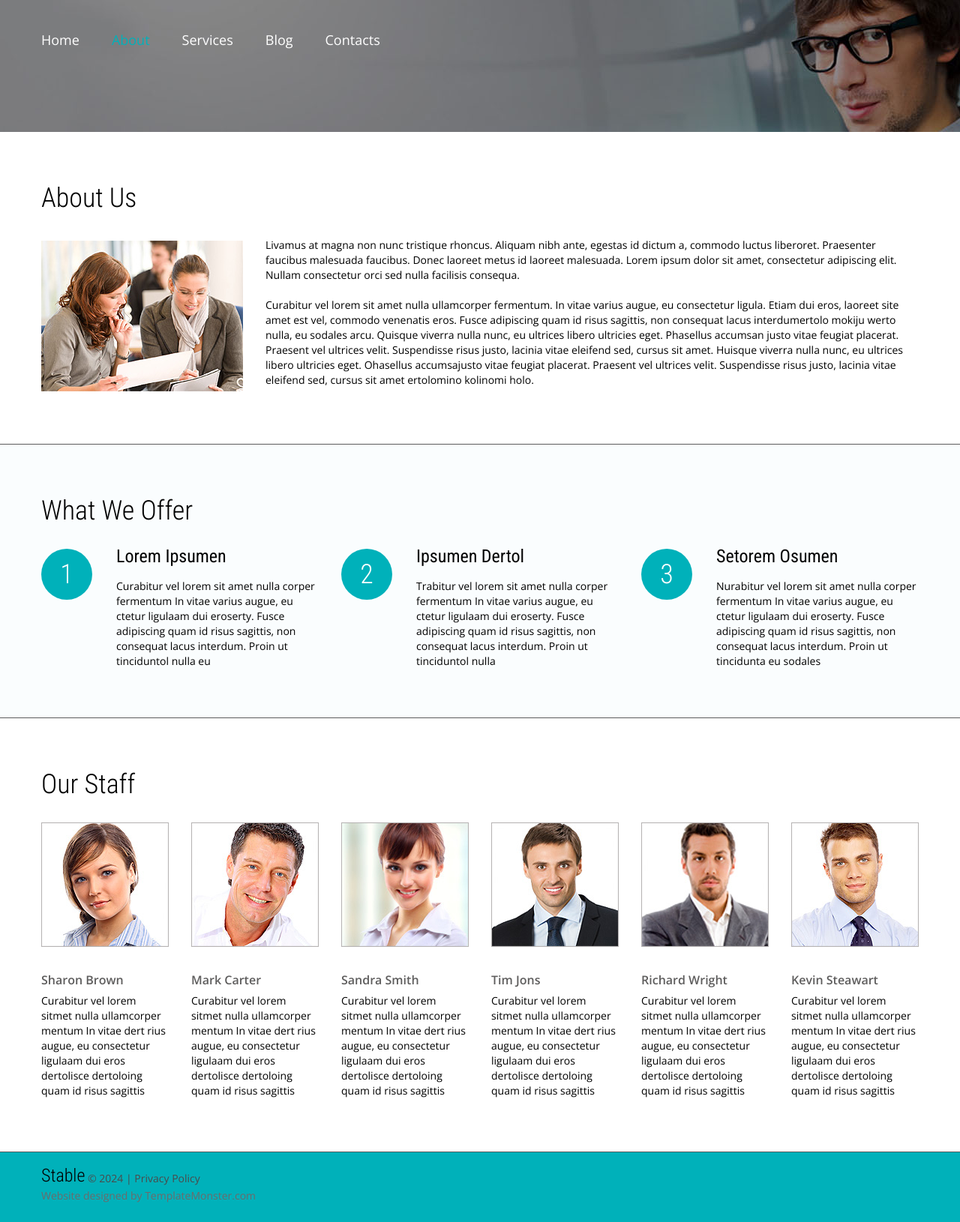
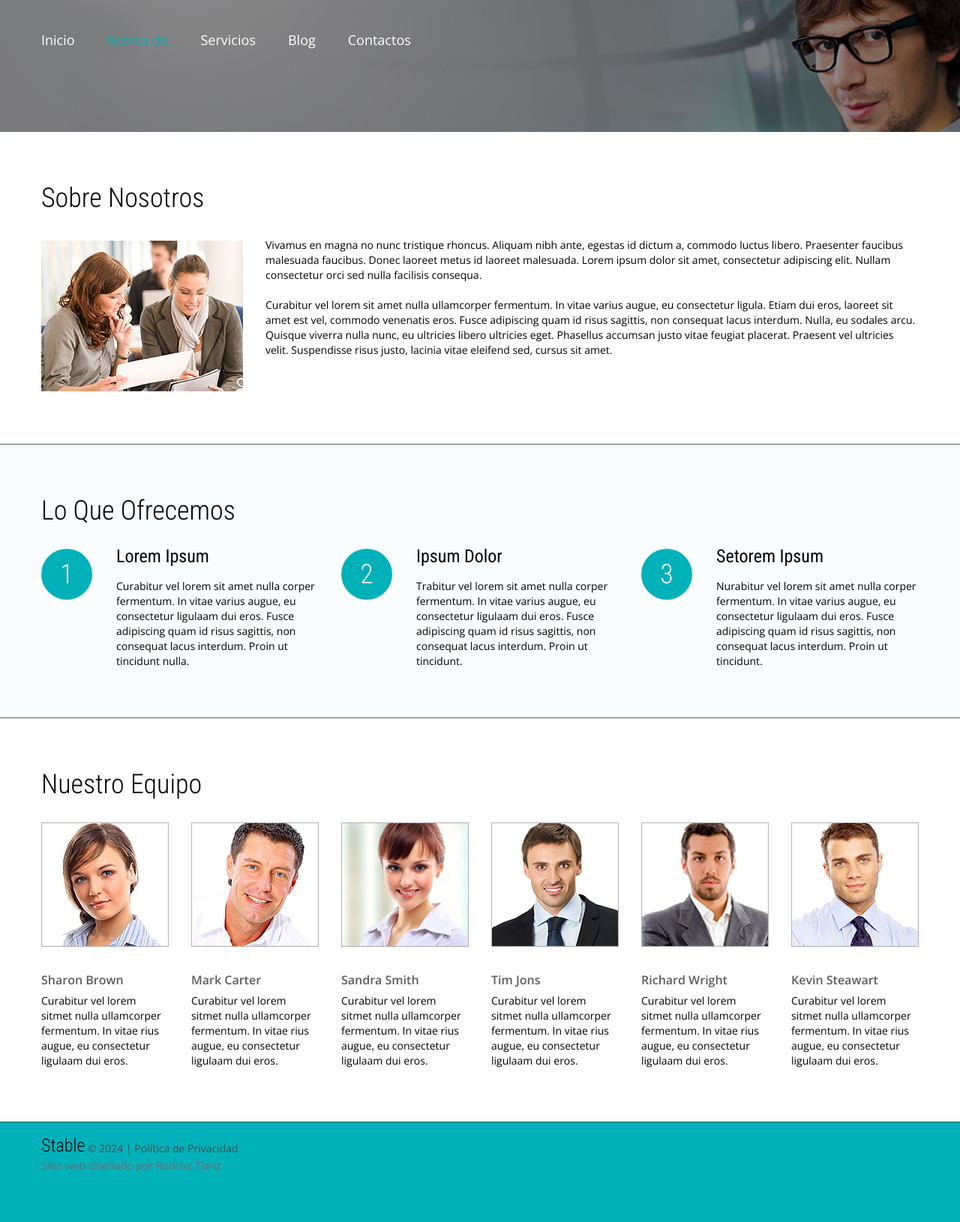
Before and after one commit to rodrixc982/CRISFTW-TELECOMUNICACIONES, a plain HTML site: page about.html in a window 1280 px wide. Shown: the part 88-1718 px from the top of the page at 75% size. After the commit the page ends 1678 px from the top, so only its background shows below. Drawn offline with nearby package versions, Linux system fonts and the light colour scheme.

Commit message:
Actualización de about.html

```diff
--- a/about.html
+++ b/about.html
@@ -1,7 +1,7 @@
 <!DOCTYPE html>
-<html lang="en">
+<html lang="es">
 <head>
-<title>About</title>
+<title>Acerca de</title>
 <meta charset="utf-8">
 <meta name="format-detection" content="telephone=no" />
 <link rel="icon" href="images/favicon.ico">
@@ -25,7 +25,7 @@
 <!--[if lt IE 8]>
  <div style=' clear: both; text-align:center; position: relative;'>
    <a href="http://windows.microsoft.com/en-US/internet-explorer/products/ie/home?ocid=ie6_countdown_bannercode">
-     <img src="http://storage.ie6countdown.com/assets/100/images/banners/warning_bar_0000_us.jpg" border="0" height="42" width="820" alt="You are using an outdated browser. For a faster, safer browsing experience, upgrade for free today." />
+     <img src="http://storage.ie6countdown.com/assets/100/images/banners/warning_bar_0000_us.jpg" border="0" height="42" width="820" alt="Estás utilizando un navegador desactualizado. Para una experiencia de navegación más rápida y segura, actualiza gratis hoy." />
    </a>
 </div>
 <![endif]-->
@@ -44,7 +44,7 @@
       <div class="grid_12 rel">
         <h1>
           <a href="index.html">
-            <img src="images/logo.png" alt="Logo alt">
+            <img src="images/logo.png" alt="Logotipo">
           </a>
         </h1>
       </div>
@@ -52,7 +52,7 @@
   </div>
   <section id="stuck_container">
   <!--==============================
-              Stuck menu
+              Menú fijo
   =================================-->
     <div class="container">
       <div class="row">
@@ -60,11 +60,11 @@
           <div class="navigation ">
             <nav>
               <ul class="sf-menu">
-               <li><a href="index.html">Home</a></li>
-               <li class="current"><a href="about.html">About</a></li>
-               <li><a href="services.html">Services</a></li>
+               <li><a href="index.html">Inicio</a></li>
+               <li class="current"><a href="about.html">Acerca de</a></li>
+               <li><a href="services.html">Servicios</a></li>
                <li><a href="blog.html">Blog</a></li>
-               <li><a href="contacts.html">Contacts</a></li>
+               <li><a href="contacts.html">Contactos</a></li>
              </ul>
             </nav>
             <div class="clear"></div>
@@ -76,17 +76,17 @@
   </section>
 </header>
 <!--=====================
-          Content
+          Contenido
 ======================-->
-<section id="content"><div class="ic">More Website Templates @ TemplateMonster.com - July 28, 2014!</div>
+<section id="content"><div class="ic">Más plantillas de sitios web en TemplateMonster.com - 28 de julio de 2014!</div>
   <div class="container">
     <div class="row">
       <div class="grid_12">
-        <h3>About Us</h3>
+        <h3>Sobre Nosotros</h3>
         <img src="images/page2_img.jpg" alt="" class="img_inner fleft">
         <div class="extra_wrapper">
-          <p class="fwn"><a href="#">Livamus at magna non nunc tristique rhoncus. Aliquam nibh ante, egestas id dictum a, commodo luctus liberoret. Praesenter faucibus malesuada faucibus. Donec laoreet metus id laoreet malesuada. Lorem ipsum dolor sit amet, consectetur adipiscing elit. Nullam consectetur orci sed nulla facilisis consequa. </a></p>
-          Curabitur vel lorem sit amet nulla ullamcorper fermentum. In vitae varius augue, eu consectetur ligula. Etiam dui eros, laoreet site amet est vel, commodo venenatis eros. Fusce adipiscing quam id risus sagittis, non consequat lacus interdumertolo mokiju werto nulla, eu sodales arcu. Quisque viverra nulla nunc, eu ultrices libero ultricies eget. Phasellus accumsan justo vitae feugiat placerat. Praesent vel ultrices velit. Suspendisse risus justo, lacinia vitae eleifend sed, cursus sit amet. Huisque viverra nulla nunc, eu ultrices libero ultricies eget. Ohasellus accumsajusto vitae feugiat placerat. Praesent vel ultrices velit. Suspendisse risus justo, lacinia vitae eleifend sed, cursus sit amet ertolomino kolinomi holo.
+          <p class="fwn"><a href="#">Vivamus en magna no nunc tristique rhoncus. Aliquam nibh ante, egestas id dictum a, commodo luctus libero. Praesenter faucibus malesuada faucibus. Donec laoreet metus id laoreet malesuada. Lorem ipsum dolor sit amet, consectetur adipiscing elit. Nullam consectetur orci sed nulla facilisis consequa.</a></p>
+          Curabitur vel lorem sit amet nulla ullamcorper fermentum. In vitae varius augue, eu consectetur ligula. Etiam dui eros, laoreet sit amet est vel, commodo venenatis eros. Fusce adipiscing quam id risus sagittis, non consequat lacus interdum. Nulla, eu sodales arcu. Quisque viverra nulla nunc, eu ultricies libero ultricies eget. Phasellus accumsan justo vitae feugiat placerat. Praesent vel ultricies velit. Suspendisse risus justo, lacinia vitae eleifend sed, cursus sit amet.
         </div>
       </div>
     </div>
@@ -95,14 +95,14 @@
     <div class="container">
       <div class="row">
         <div class="grid_12">
-          <h3>What We Offer</h3>
+          <h3>Lo Que Ofrecemos</h3>
         </div>
         <div class="grid_4">
           <div class="block-3">
             <div class="count">1</div>
             <div class="extra_wrapper">
-              <div class="text1"><a href="#">Lorem Ipsumen</a></div>
-              Curabitur vel lorem sit amet nulla corper fermentum In vitae varius augue, eu ctetur ligulaam dui eroserty. Fusce adipiscing quam id risus sagittis, non consequat lacus interdum. Proin ut tinciduntol nulla eu
+              <div class="text1"><a href="#">Lorem Ipsum</a></div>
+              Curabitur vel lorem sit amet nulla corper fermentum. In vitae varius augue, eu consectetur ligulaam dui eros. Fusce adipiscing quam id risus sagittis, non consequat lacus interdum. Proin ut tincidunt nulla.
             </div>
           </div>
         </div>
@@ -110,8 +110,8 @@
           <div class="block-3">
             <div class="count">2</div>
             <div class="extra_wrapper">
-              <div class="text1"><a href="#"> Ipsumen Dertol</a></div>
-              Trabitur vel lorem sit amet nulla corper fermentum In vitae varius augue, eu ctetur ligulaam dui eroserty. Fusce adipiscing quam id risus sagittis, non consequat lacus interdum. Proin ut tinciduntol nulla
+              <div class="text1"><a href="#"> Ipsum Dolor</a></div>
+              Trabitur vel lorem sit amet nulla corper fermentum. In vitae varius augue, eu consectetur ligulaam dui eros. Fusce adipiscing quam id risus sagittis, non consequat lacus interdum. Proin ut tincidunt.
             </div>
           </div>
         </div>
@@ -119,8 +119,8 @@
           <div class="block-3">
             <div class="count">3</div>
             <div class="extra_wrapper">
-              <div class="text1"><a href="#">Setorem Osumen</a></div>
-              Nurabitur vel lorem sit amet nulla corper fermentum In vitae varius augue, eu ctetur ligulaam dui eroserty. Fusce adipiscing quam id risus sagittis, non consequat lacus interdum. Proin ut tincidunta eu sodales
+              <div class="text1"><a href="#">Setorem Ipsum</a></div>
+              Nurabitur vel lorem sit amet nulla corper fermentum. In vitae varius augue, eu consectetur ligulaam dui eros. Fusce adipiscing quam id risus sagittis, non consequat lacus interdum. Proin ut tincidunt.
             </div>
           </div>
         </div>
@@ -130,31 +130,31 @@
   <div class="container">
     <div class="row">
       <div class="grid_12">
-        <h3>Our Staff</h3>
+        <h3>Nuestro Equipo</h3>
       </div>
       <div class="grid_2">
         <img src="images/page2_img1.jpg" alt="" class="bord_img">
-        <div class="text2"><a href="#">Sharon Brown</a></div>Curabitur vel lorem sitmet nulla ullamcorper mentum In vitae dert rius augue, eu consectetur ligulaam dui eros dertolisce dertoloing quam id risus sagittis
+        <div class="text2"><a href="#">Sharon Brown</a></div>Curabitur vel lorem sitmet nulla ullamcorper fermentum. In vitae rius augue, eu consectetur ligulaam dui eros.
       </div>
       <div class="grid_2">
         <img src="images/page2_img2.jpg" alt="" class="bord_img">
-        <div class="text2"><a href="#">Mark Carter</a></div>Curabitur vel lorem sitmet nulla ullamcorper mentum In vitae dert rius augue, eu consectetur ligulaam dui eros dertolisce dertoloing quam id risus sagittis
+        <div class="text2"><a href="#">Mark Carter</a></div>Curabitur vel lorem sitmet nulla ullamcorper fermentum. In vitae rius augue, eu consectetur ligulaam dui eros.
       </div>
       <div class="grid_2">
         <img src="images/page2_img3.jpg" alt="" class="bord_img">
-        <div class="text2"><a href="#">Sandra Smith</a></div>Curabitur vel lorem sitmet nulla ullamcorper mentum In vitae dert rius augue, eu consectetur ligulaam dui eros dertolisce dertoloing quam id risus sagittis
+        <div class="text2"><a href="#">Sandra Smith</a></div>Curabitur vel lorem sitmet nulla ullamcorper fermentum. In vitae rius augue, eu consectetur ligulaam dui eros.
       </div>
       <div class="grid_2">
         <img src="images/page2_img4.jpg" alt="" class="bord_img">
-        <div class="text2"><a href="#">Tim Jons</a></div>Curabitur vel lorem sitmet nulla ullamcorper mentum In vitae dert rius augue, eu consectetur ligulaam dui eros dertolisce dertoloing quam id risus sagittis
+        <div class="text2"><a href="#">Tim Jons</a></div>Curabitur vel lorem sitmet nulla ullamcorper fermentum. In vitae rius augue, eu consectetur ligulaam dui eros.
       </div>
       <div class="grid_2">
         <img src="images/page2_img5.jpg" alt="" class="bord_img">
-        <div class="text2"><a href="#">Richard Wright</a></div>Curabitur vel lorem sitmet nulla ullamcorper mentum In vitae dert rius augue, eu consectetur ligulaam dui eros dertolisce dertoloing quam id risus sagittis
+        <div class="text2"><a href="#">Richard Wright</a></div>Curabitur vel lorem sitmet nulla ullamcorper fermentum. In vitae rius augue, eu consectetur ligulaam dui eros.
       </div>
       <div class="grid_2">
         <img src="images/page2_img6.jpg" alt="" class="bord_img">
-        <div class="text2"><a href="#">Kevin Steawart</a></div>Curabitur vel lorem sitmet nulla ullamcorper mentum In vitae dert rius augue, eu consectetur ligulaam dui eros dertolisce dertoloing quam id risus sagittis
+        <div class="text2"><a href="#">Kevin Steawart</a></div>Curabitur vel lorem sitmet nulla ullamcorper fermentum. In vitae rius augue, eu consectetur ligulaam dui eros.
       </div>
     </div>
   </div>
@@ -166,8 +166,8 @@
   <div class="container">
     <div class="row">
       <div class="grid_12">
-        <div class="copyright"><span class="brand">Stable</span> &copy; <span id="copyright-year"></span> | <a href="#">Privacy Policy</a>
-          <div class="sub-copy">Website designed by <a href="http://www.templatemonster.com/" rel="nofollow">TemplateMonster.com</a></div>
+        <div class="copyright"><span class="brand">Stable</span> &copy; <span id="copyright-year"></span> | <a href="#">Política de Privacidad</a>
+          <div class="sub-copy">Sitio web diseñado por <a href="http://www.templatemonster.com/" rel="nofollow">Rodrixc Tianz</a></div>
         </div>
       </div>
     </div>
```
